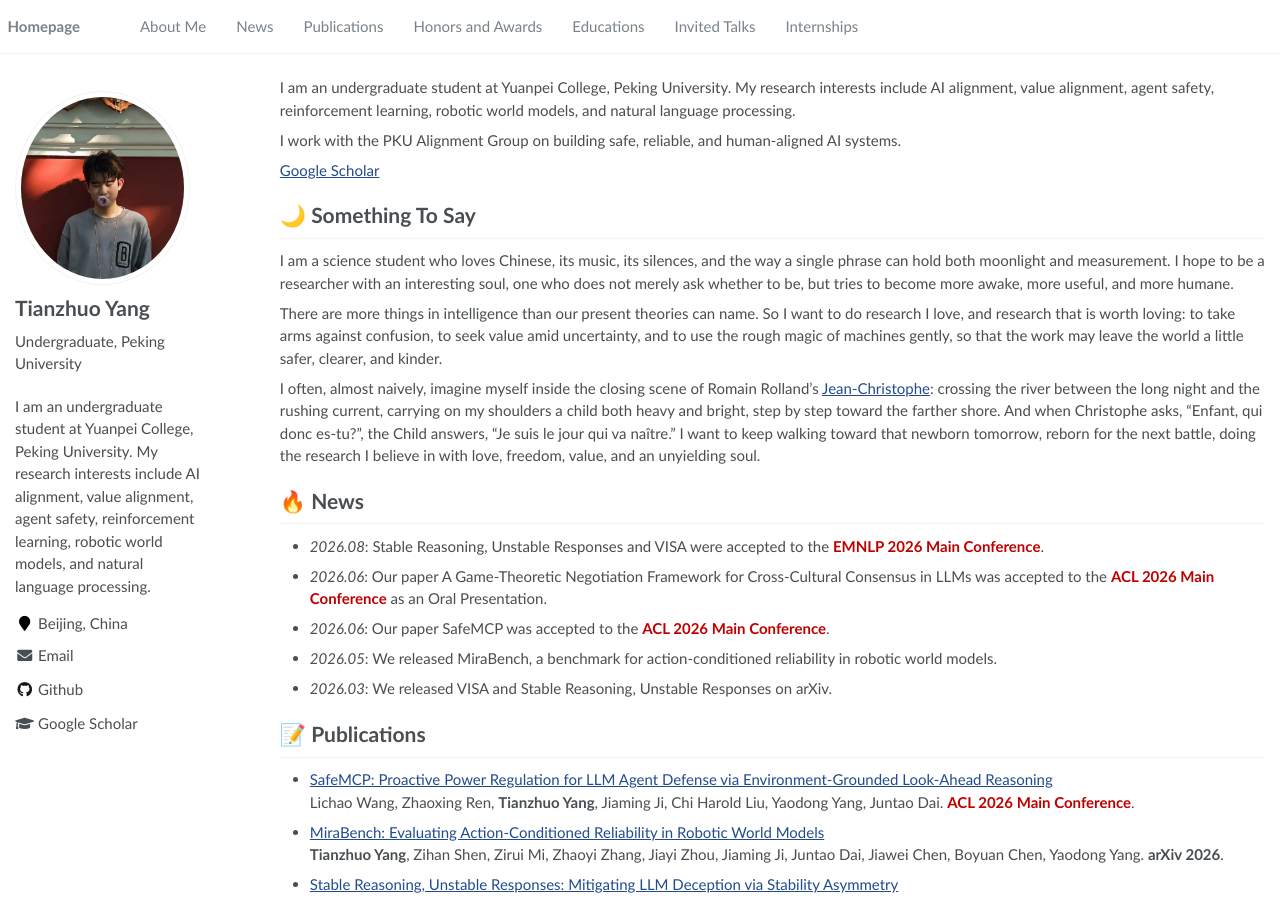
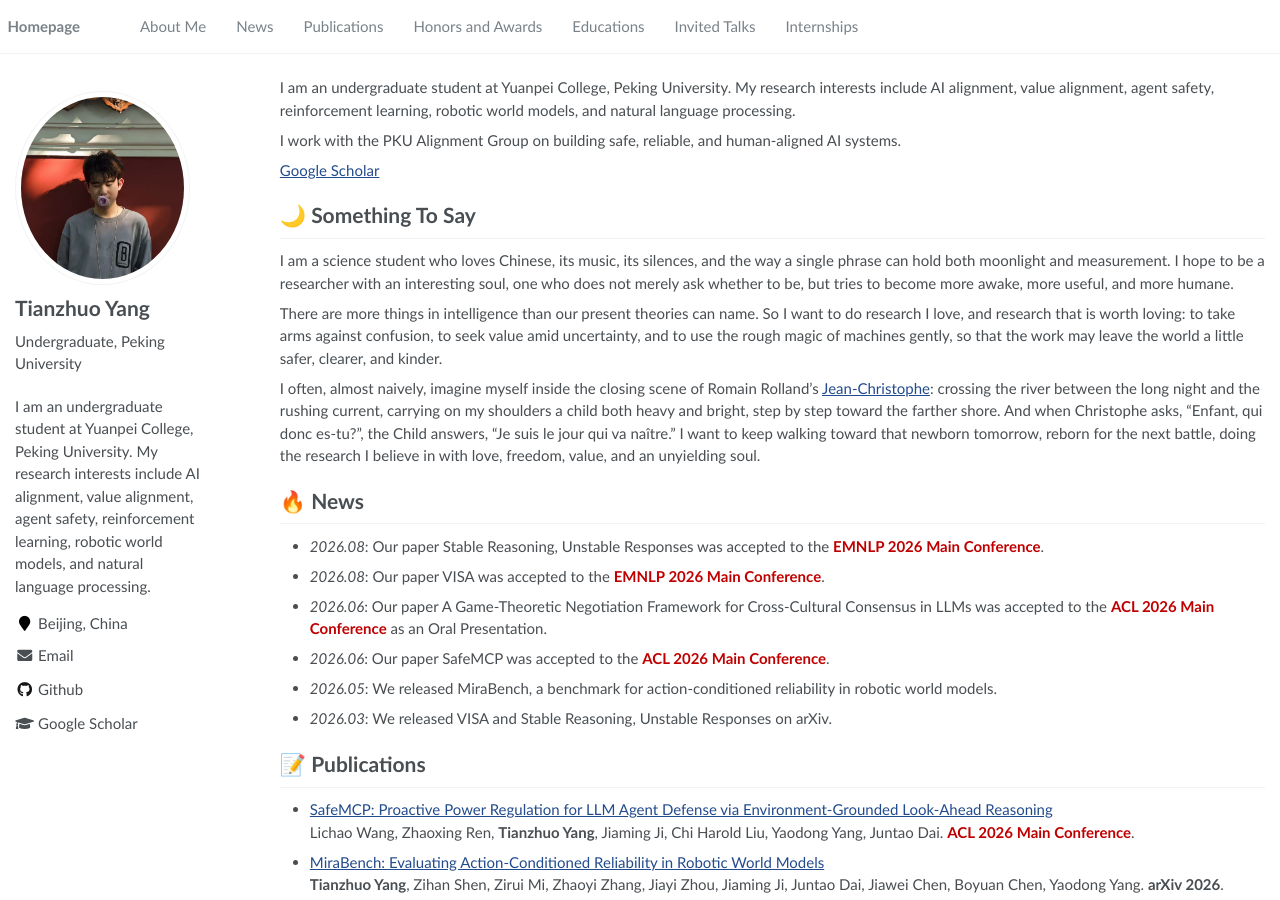
Before and after one commit to tandrewyang/tandrewyang.github.io, a Jekyll site: the page built from _pages/about.md, in a window 1280 px wide and 900 px high. Built offline with Jekyll 4.4.1, drawn with Linux system fonts in a browser that asks for light colours.

Commit message:
Split EMNLP news entries

```diff
--- a/_pages/about.md
+++ b/_pages/about.md
@@ -32,7 +32,8 @@ There are more things in intelligence than our present theories can name. So I w
 I often, almost naively, imagine myself inside the closing scene of Romain Rolland's [Jean-Christophe](https://fr.wikisource.org/wiki/Page:Rolland_-_Jean-Christophe,_tome_10.djvu/332): crossing the river between the long night and the rushing current, carrying on my shoulders a child both heavy and bright, step by step toward the farther shore. And when Christophe asks, "Enfant, qui donc es-tu?", the Child answers, "Je suis le jour qui va naître." I want to keep walking toward that newborn tomorrow, reborn for the next battle, doing the research I believe in with love, freedom, value, and an unyielding soul.
 
 # 🔥 News
-- *2026.08*: Stable Reasoning, Unstable Responses and VISA were accepted to the <span style="color:#c00000; font-weight:700;">EMNLP 2026 Main Conference</span>.
+- *2026.08*: Our paper Stable Reasoning, Unstable Responses was accepted to the <span style="color:#c00000; font-weight:700;">EMNLP 2026 Main Conference</span>.
+- *2026.08*: Our paper VISA was accepted to the <span style="color:#c00000; font-weight:700;">EMNLP 2026 Main Conference</span>.
 - *2026.06*: Our paper A Game-Theoretic Negotiation Framework for Cross-Cultural Consensus in LLMs was accepted to the <span style="color:#c00000; font-weight:700;">ACL 2026 Main Conference</span> as an Oral Presentation.
 - *2026.06*: Our paper SafeMCP was accepted to the <span style="color:#c00000; font-weight:700;">ACL 2026 Main Conference</span>.
 - *2026.05*: We released MiraBench, a benchmark for action-conditioned reliability in robotic world models.
```
